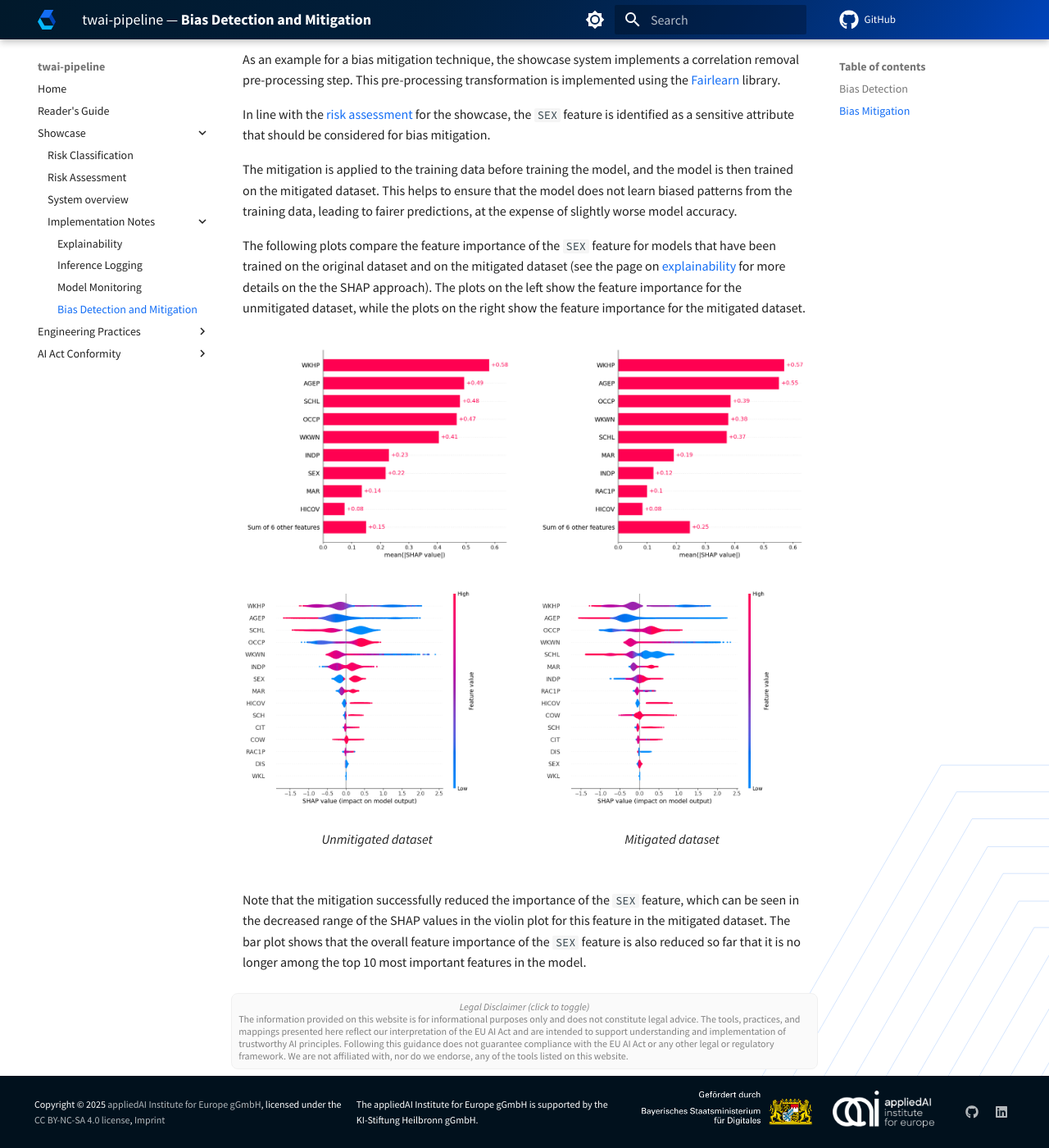
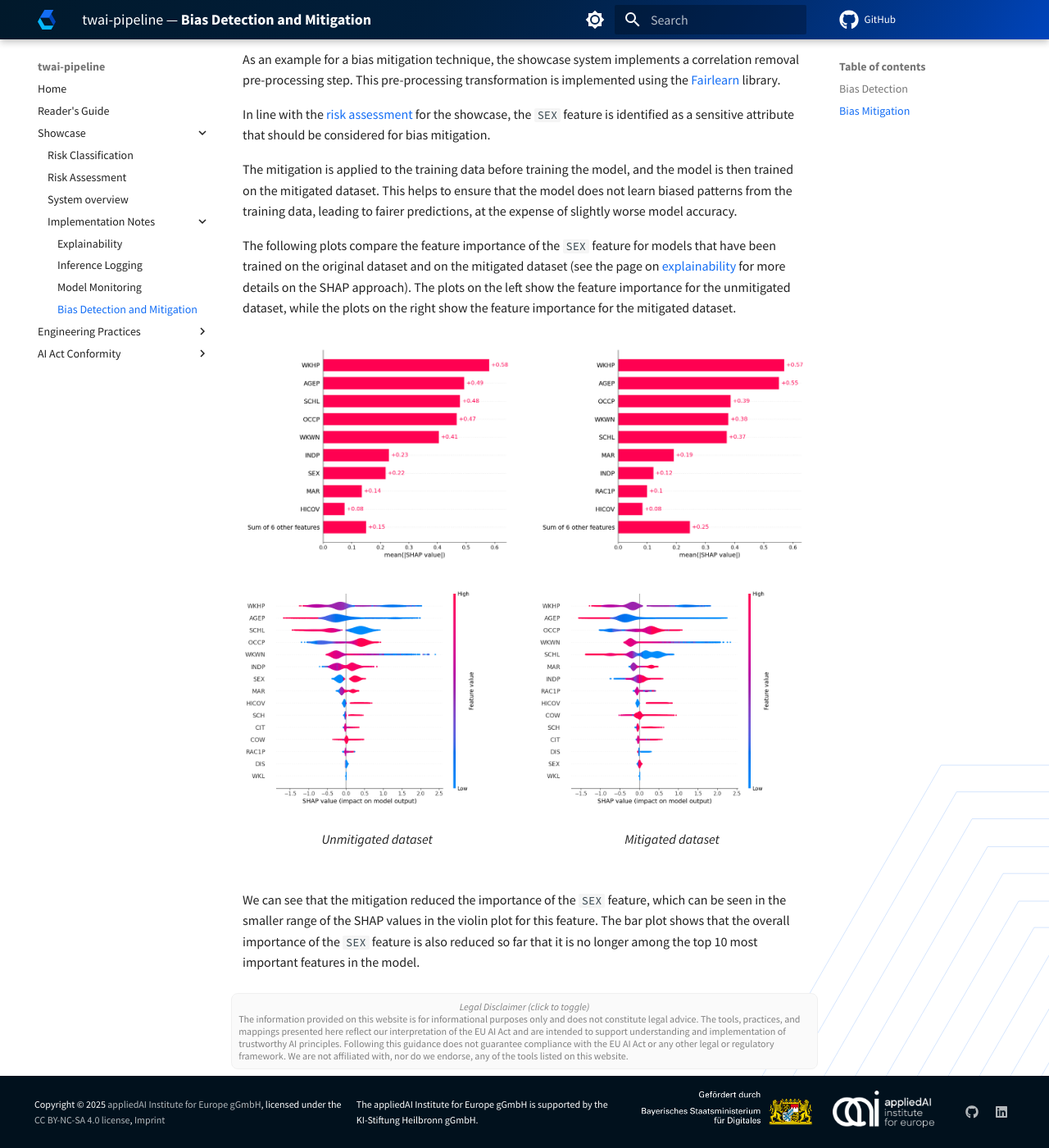
Before and after one commit to aai-institute/practical-ai-act, an MkDocs documentation site: the page built from docs/showcase/implementation-notes/bias.md, in a window 1280 px wide and 1400 px high, scrolled down 842 px. Shown: the whole window at 82% size. Built offline with MkDocs 1.6.1 and Material for MkDocs 9.7.7, drawn with Linux system fonts in a browser that asks for light colours; plug-ins that fetch from the network failed and are left out; comment, search, counter and statistics services are not loaded; the version menu is left out.

Commit message:
docs: Improve wording

```diff
--- a/docs/showcase/implementation-notes/bias.md
+++ b/docs/showcase/implementation-notes/bias.md
@@ -31,7 +31,7 @@ In line with the [risk assessment](../risk-assessment.md) for the showcase, the
 The mitigation is applied to the training data before training the model, and the model is then trained on the mitigated dataset.
 This helps to ensure that the model does not learn biased patterns from the training data, leading to fairer predictions, at the expense of slightly worse model accuracy.
 
-The following plots compare the feature importance of the `SEX` feature for models that have been trained on the original dataset and on the mitigated dataset (see the page on [explainability](../../engineering-practice/explainability.md) for more details on the the SHAP approach).
+The following plots compare the feature importance of the `SEX` feature for models that have been trained on the original dataset and on the mitigated dataset (see the page on [explainability](../../engineering-practice/explainability.md) for more details on the SHAP approach).
 The plots on the left show the feature importance for the unmitigated dataset, while the plots on the right show the feature importance for the mitigated dataset.
 
 <div style="display: flex; justify-content: space-between; align-items: center; gap: 2em" markdown="span">
@@ -47,5 +47,5 @@ The plots on the left show the feature importance for the unmitigated dataset, w
     </figure>
 </div>
 
-Note that the mitigation successfully reduced the importance of the `SEX` feature, which can be seen in the decreased range of the SHAP values in the violin plot for this feature in the mitigated dataset.
-The bar plot shows that the overall feature importance of the `SEX` feature is also reduced so far that it is no longer among the top 10 most important features in the model.
+We can see that the mitigation reduced the importance of the `SEX` feature, which can be seen in the smaller range of the SHAP values in the violin plot for this feature.
+The bar plot shows that the overall importance of the `SEX` feature is also reduced so far that it is no longer among the top 10 most important features in the model.
```
